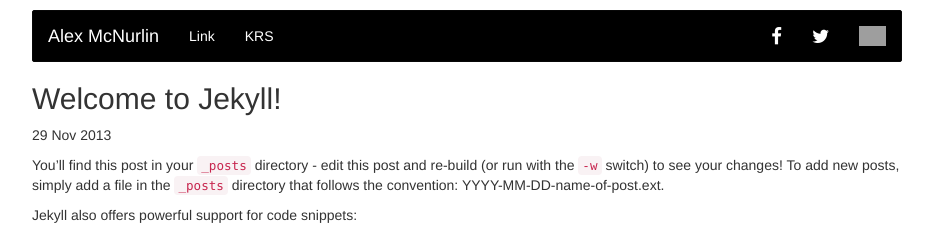
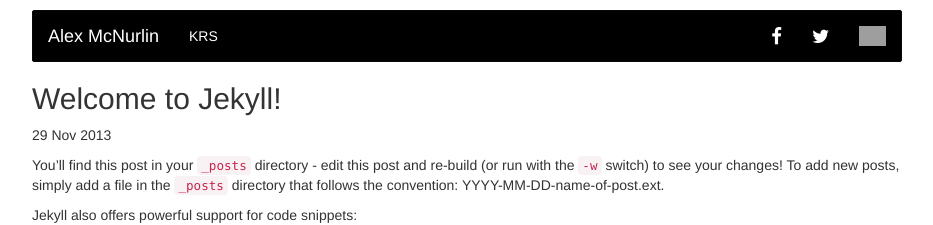
Before and after one commit to alexmcnurlin/alexmcnurlin.github.io, a Jekyll site: the page built from _posts/2013-11-29-welcome-to-jekyll.markdown, in a window 1280 px wide. Shown: the top 225 px of the page, without its empty margins (173-1106 px from the left). Built offline with Jekyll 4.4.1, drawn with Linux system fonts in a browser that asks for light colours; nearby versions of some CDN libraries; Markdown is read by kramdown in place of the engine named in the settings; grey boxes are pictures that could not be loaded.

Commit message:
remove the dead link in the navbar

```diff
--- a/_includes/navbar.html
+++ b/_includes/navbar.html
@@ -10,8 +10,7 @@
     </div>
     <div class="collapse navbar-collapse" id="bs-example-navbar-collapse-1">
         <ul class="nav navbar-nav">
-            <li><a href="#">Link</a></li>
-            <li><a id="#krs" href="#">KRS</a></li>
+            <li><a href="/krs.html">KRS</a></li>
         </ul>
         <ul class="nav navbar-nav navbar-right">
             <li>
```
